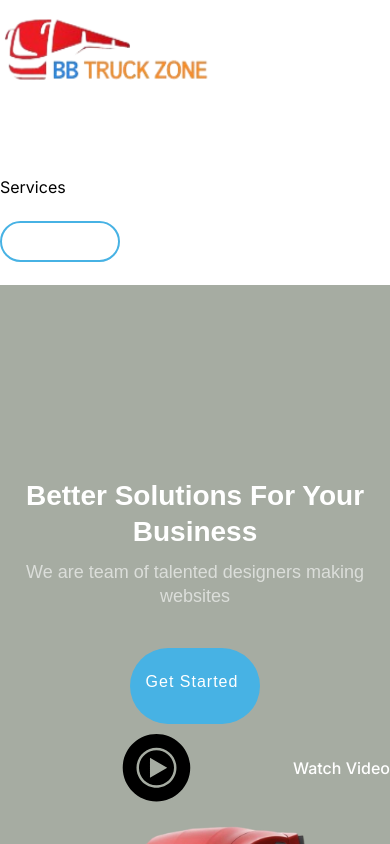
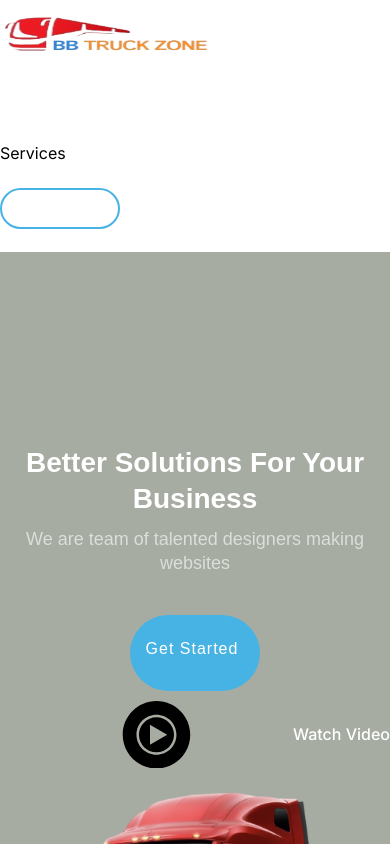
Before and after one commit to dev4ajay/bbtruckzone, a Next.js app: page / in a window 390 px wide. Shown: the top 844 px of the page. Built offline with nearby package versions, Linux system fonts and the light colour scheme.

Commit message:
main-fix

```diff
--- a/src/app/style.css
+++ b/src/app/style.css
@@ -1763,7 +1763,7 @@ height: 8vh;
   }
   .logo-name {
     width: 100% !important;
-    height: 9vh !important;
+    height: 5vh !important;
 }
 .navbar-expand-lg .navbar-nav .dropdown-menu {
   height:24vh !important;
```
